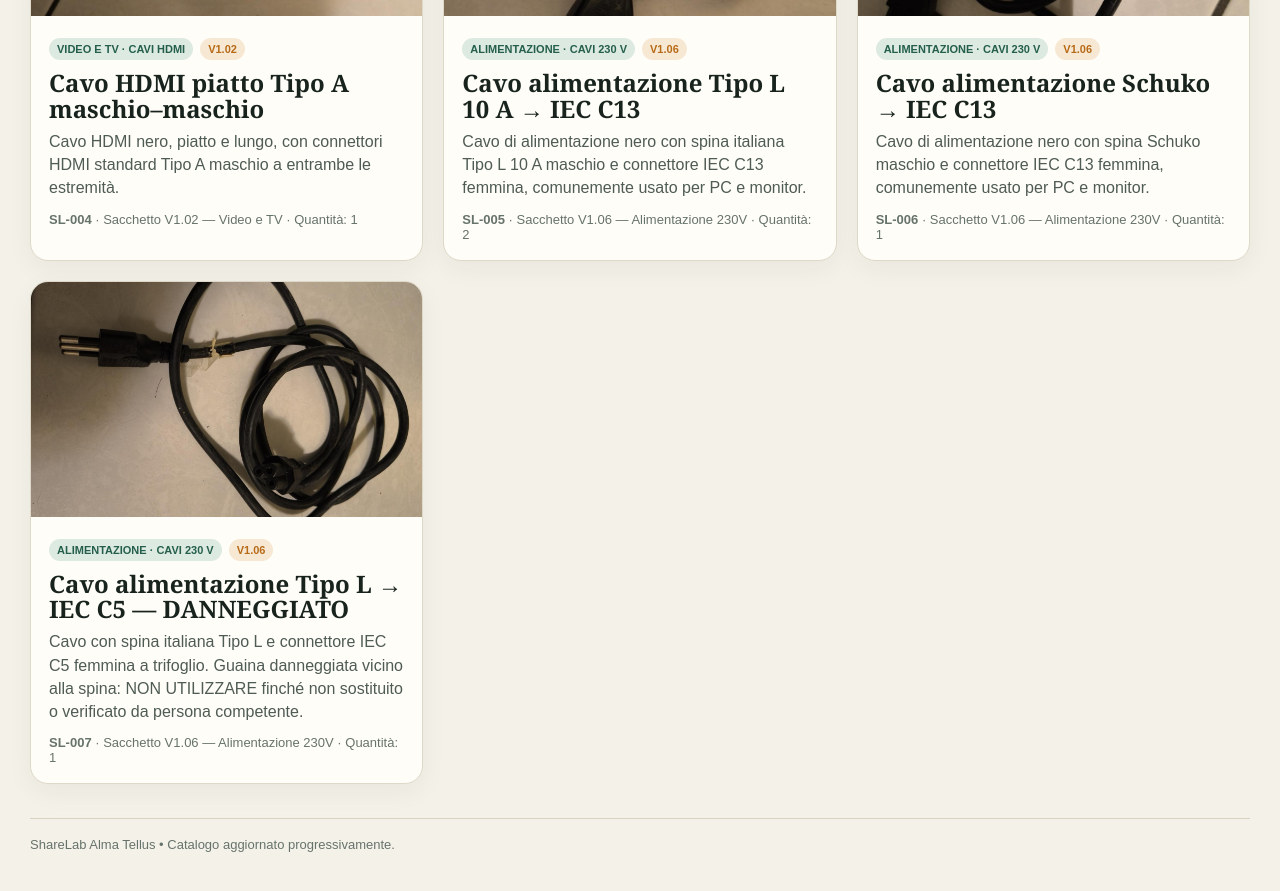
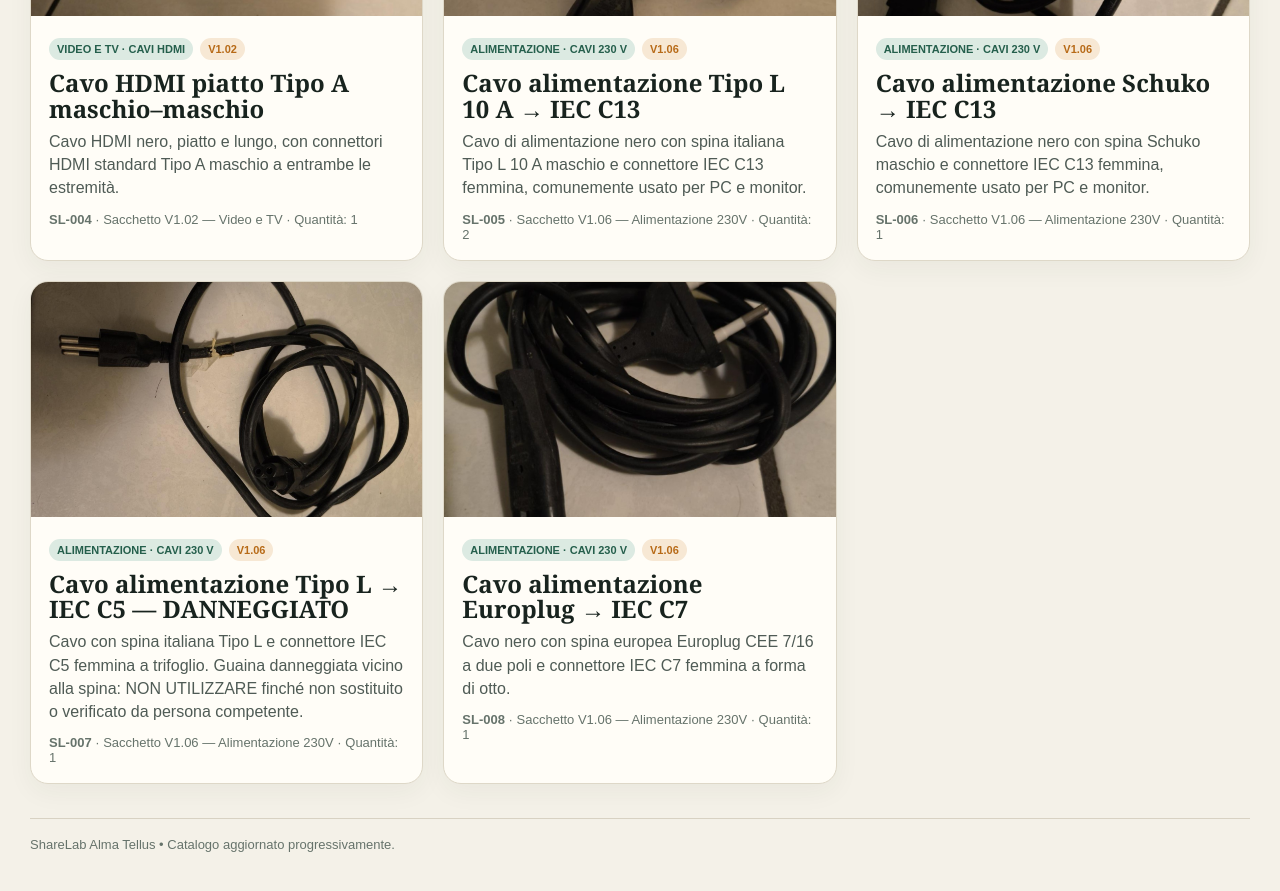
Before and after one commit to almatellus/almatellus.github.io, a Jekyll site: the page sharelab/index.html, which Jekyll copies as it is, in a window 1280 px wide and 900 px high, scrolled down 1237 px. Shown: the top 891 px of the window. Built offline with Jekyll 4.4.1, drawn with Linux system fonts in a browser that asks for light colours.

Commit message:
Add ShareLab item SL-008: Europlug IEC C7 cable

```diff
--- a/sharelab/index.html
+++ b/sharelab/index.html
@@ -62,7 +62,8 @@ const ITEMS = [
   {code:'SL-004',name:'Cavo HDMI piatto Tipo A maschio–maschio',category:'Video e TV',subcategory:'Cavi HDMI',description:'Cavo HDMI nero, piatto e lungo, con connettori HDMI standard Tipo A maschio a entrambe le estremità.',bag:'V1.02',bagName:'Video e TV',quantity:1,image:'/assets/sharelab/SL-004.jpg'},
   {code:'SL-005',name:'Cavo alimentazione Tipo L 10 A → IEC C13',category:'Alimentazione',subcategory:'Cavi 230 V',description:'Cavo di alimentazione nero con spina italiana Tipo L 10 A maschio e connettore IEC C13 femmina, comunemente usato per PC e monitor.',bag:'V1.06',bagName:'Alimentazione 230V',quantity:2,image:'/assets/sharelab/SL-005.jpg'},
   {code:'SL-006',name:'Cavo alimentazione Schuko → IEC C13',category:'Alimentazione',subcategory:'Cavi 230 V',description:'Cavo di alimentazione nero con spina Schuko maschio e connettore IEC C13 femmina, comunemente usato per PC e monitor.',bag:'V1.06',bagName:'Alimentazione 230V',quantity:1,image:'/assets/sharelab/SL-006.jpg'},
-  {code:'SL-007',name:'Cavo alimentazione Tipo L → IEC C5 — DANNEGGIATO',category:'Alimentazione',subcategory:'Cavi 230 V',description:'Cavo con spina italiana Tipo L e connettore IEC C5 femmina a trifoglio. Guaina danneggiata vicino alla spina: NON UTILIZZARE finché non sostituito o verificato da persona competente.',bag:'V1.06',bagName:'Alimentazione 230V',quantity:1,image:'/assets/sharelab/SL-007.jpg'}
+  {code:'SL-007',name:'Cavo alimentazione Tipo L → IEC C5 — DANNEGGIATO',category:'Alimentazione',subcategory:'Cavi 230 V',description:'Cavo con spina italiana Tipo L e connettore IEC C5 femmina a trifoglio. Guaina danneggiata vicino alla spina: NON UTILIZZARE finché non sostituito o verificato da persona competente.',bag:'V1.06',bagName:'Alimentazione 230V',quantity:1,image:'/assets/sharelab/SL-007.jpg'},
+  {code:'SL-008',name:'Cavo alimentazione Europlug → IEC C7',category:'Alimentazione',subcategory:'Cavi 230 V',description:'Cavo nero con spina europea Europlug CEE 7/16 a due poli e connettore IEC C7 femmina a forma di otto.',bag:'V1.06',bagName:'Alimentazione 230V',quantity:1,image:'/assets/sharelab/SL-008.jpg'}
 ];
 const $=s=>document.querySelector(s),q=$('#q'),cat=$('#cat'),bag=$('#bag'),grid=$('#grid'),count=$('#count'),empty=$('#empty'),light=$('#light'),big=$('#big');
 const esc=s=>String(s).replace(/[&<>"']/g,c=>({'&':'&amp;','<':'&lt;','>':'&gt;','"':'&quot;',"'":'&#39;'}[c]));
```
Also changed, not shown: assets/sharelab/SL-008.jpg (added).
